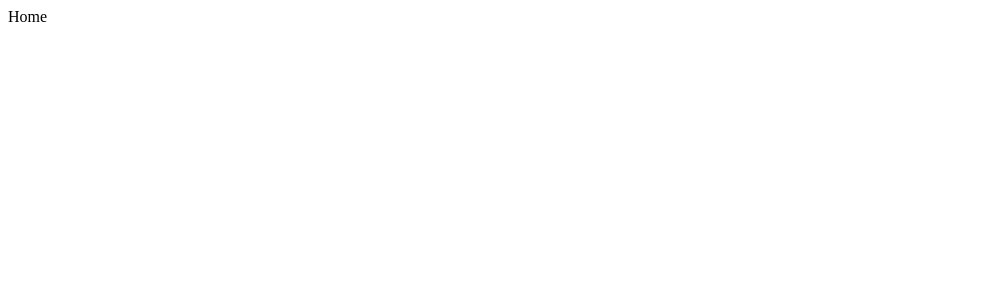
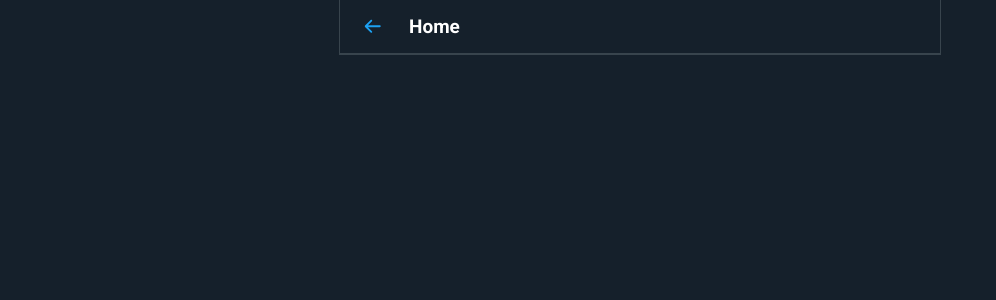
Before and after one commit to amirmeimari/not-twitter, a React (Create React App) app: page / in a window 1280 px wide. Shown: the top 300 px of the page, without its empty margins (0-996 px from the left). Built offline with nearby package versions, Linux system fonts and the light colour scheme.

Commit message:
Implement Layout and Header component

```diff
--- a/public/index.html
+++ b/public/index.html
@@ -24,7 +24,12 @@
       work correctly both with client-side routing and a non-root public URL.
       Learn how to configure a non-root public URL by running `npm run build`.
     -->
-    <title>React App</title>
+    <link rel="preconnect" href="https://fonts.gstatic.com" />
+    <link
+      href="https://fonts.googleapis.com/css2?family=Roboto:wght@400;500;700&display=swap"
+      rel="stylesheet"
+    />
+    <title>Not Twitter</title>
   </head>
   <body>
     <noscript>You need to enable JavaScript to run this app.</noscript>
--- /dev/null
+++ b/src/assets/styles/abstract/_mixins.scss
@@ -0,0 +1,18 @@
+/*
+  * Display helpers
+  - Device        Code        Range
+  - Extra small   xs          < 600px
+  - Small         sm          600px > < 960px
+*/
+@mixin respond($breakpoint) {
+  @if $breakpoint == xs {
+    @media only screen and (max-width: 600px) {
+      @content;
+    }
+  }
+  @if $breakpoint == sm {
+    @media only screen and (max-width: 960px) {
+      @content;
+    }
+  }
+}
--- a/src/assets/styles/abstract/_variables.scss
+++ b/src/assets/styles/abstract/_variables.scss
@@ -0,0 +1,9 @@
+:root {
+  --font-main-size: 1.6rem;
+
+  --color-bg-dark: #15202B;
+  --color-white: #fff;
+  --color-grey: #38444d;
+  --color-blue: #1da1f2;
+  --color-blue-2: #1da0f22d;
+}
--- a/src/assets/styles/base/_base.scss
+++ b/src/assets/styles/base/_base.scss
@@ -0,0 +1,19 @@
+*,
+*:after,
+*:before {
+  box-sizing: inherit;
+  margin: 0;
+  padding: 0;
+}
+
+html {
+  font-size: 62.5%;
+}
+
+body {
+  font-size: var(--font-main-size);
+  font-family: 'Roboto', sans-serif;
+
+  background-color: var(--color-bg-dark);
+  color: var(--color-white);
+}
--- a/src/assets/styles/main.scss
+++ b/src/assets/styles/main.scss
@@ -0,0 +1,7 @@
+// Normalize css
+@import-normalize;
+
+@import './abstract/variables';
+@import './abstract/mixins';
+
+@import './base/base';
--- /dev/null
+++ b/src/components/Header/Header.js
@@ -0,0 +1,18 @@
+import classes from './Header.module.scss'
+
+import { ReactComponent as BackIcon } from '../../assets/icons/arrow-left.svg'
+
+const Header = ({ title, back }) => {
+  return (
+    <header className={classes.header}>
+      {back ? (
+        <button className={classes['back-btn']}>
+          <BackIcon className={classes.icon} />
+        </button>
+      ) : null}
+      <h1 className={classes.title}>{title}</h1>
+    </header>
+  )
+}
+
+export default Header
--- /dev/null
+++ b/src/components/Header/Header.module.scss
@@ -0,0 +1,37 @@
+.header {
+  border-bottom: 1px solid var(--color-grey);
+  padding: 0 1.5rem;
+  display: flex;
+  align-items: center;
+  position: sticky;
+  height: 5.3rem;
+}
+
+.title {
+  margin: 0;
+  font-size: 1.9rem;
+
+}
+
+.back-btn {
+  margin-right: 2rem;
+  background: none;
+  border: none;
+  cursor: pointer;
+  border-radius: 50rem;
+  height: 3.4rem;
+  width: 3.4rem;
+  display: flex;
+  justify-content: center;
+  align-items: center;
+
+  &:hover {
+    background-color: var(--color-blue-2);
+  }
+}
+
+.icon {
+  height: 2.25rem;
+  width: 2.25rem;
+  fill: var(--color-blue)
+}
--- /dev/null
+++ b/src/components/Layout/Layout.js
@@ -0,0 +1,7 @@
+import classes from './Layout.module.scss'
+
+const Layout = ({ children }) => {
+  return <main className={classes.Layout}>{children}</main>
+}
+
+export default Layout
--- /dev/null
+++ b/src/components/Layout/Layout.module.scss
@@ -0,0 +1,6 @@
+.Layout {
+  max-width: 60rem;
+  border: 1px solid var(--color-grey);
+  border-top-width: 0;
+  margin: 0 auto;
+}
--- a/src/views/Home.js
+++ b/src/views/Home.js
@@ -1,5 +1,14 @@
+import Layout from '../components/Layout/Layout'
+import Header from '../components/Header/Header'
+
 const Home = () => {
-  return <div>Home</div>
+  return (
+    <>
+      <Layout>
+        <Header title="Home" back />
+      </Layout>
+    </>
+  )
 }
 
 export default Home
```
Also changed, not shown: src/assets/icons/arrow-left.svg (added), 1 other file (tests, documents, lock files or other folders).
